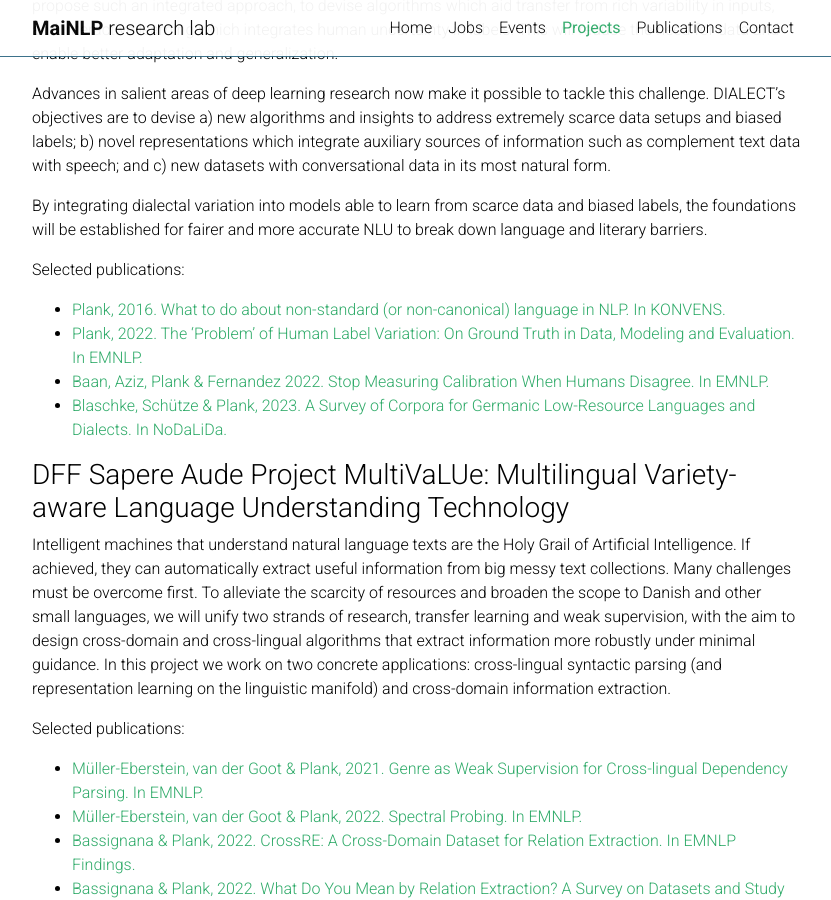
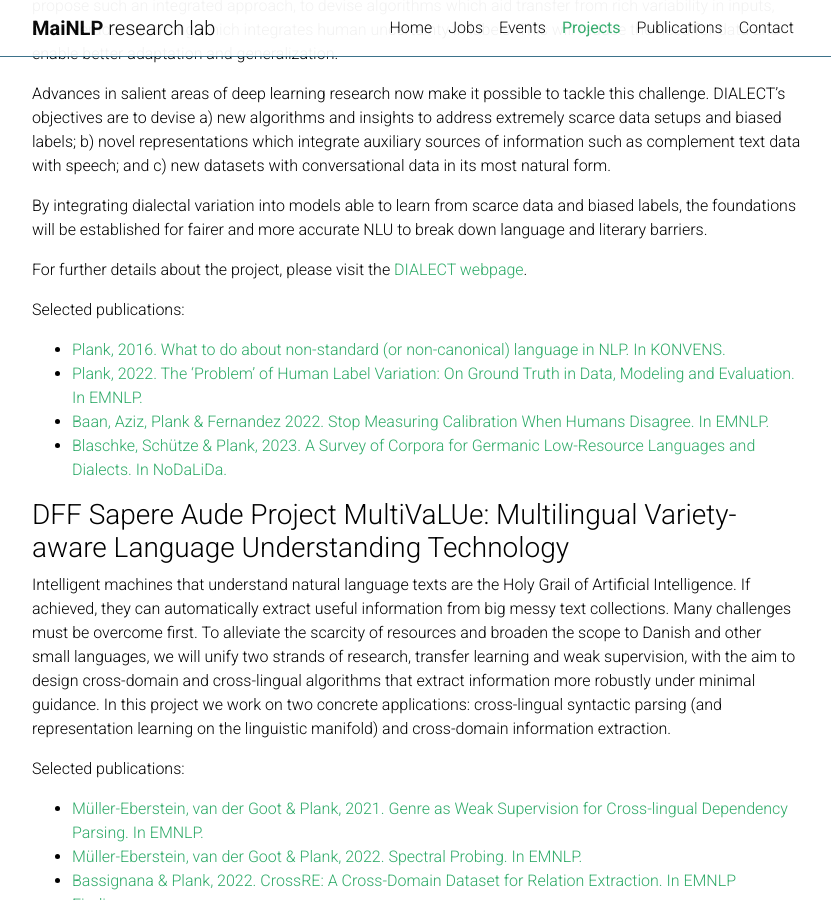
Before and after one commit to mainlp/mainlp.github.io, a Jekyll site: the page built from _pages/projects.md, in a window 1280 px wide and 900 px high, scrolled down 752 px. Shown: the whole window, without its empty margins (223-1054 px from the left). Built offline with Jekyll 4.4.1, drawn with Linux system fonts in a browser that asks for light colours; emoji names are drawn with the system emoji font; comment, search, counter and statistics services are not loaded; a style sheet for code colours, icons or effects is not loaded.

Commit message:
Added Reference to DIALECT webpage

```diff
--- a/_pages/projects.md
+++ b/_pages/projects.md
@@ -28,6 +28,8 @@ To account for linguistic diversity, a paradigm shift is needed: Away from data-
 Advances in salient areas of deep learning research now make it possible to tackle this challenge. DIALECT’s objectives are to devise a) new algorithms and insights to address extremely scarce data setups and biased labels; b) novel representations which integrate auxiliary sources of information such as complement text data with speech; and c) new datasets with conversational data in its most natural form.
 
 By integrating dialectal variation into models able to learn from scarce data and biased labels, the foundations will be established for fairer and more accurate NLU to break down language and literary barriers.
+
+For further details about the project, please visit the [DIALECT webpage](https://dialect-erc.github.io/).
 
 Selected publications:
 - [Plank, 2016. What to do about non-standard (or non-canonical) language in NLP. In KONVENS.](https://arxiv.org/abs/1608.07836)
```
